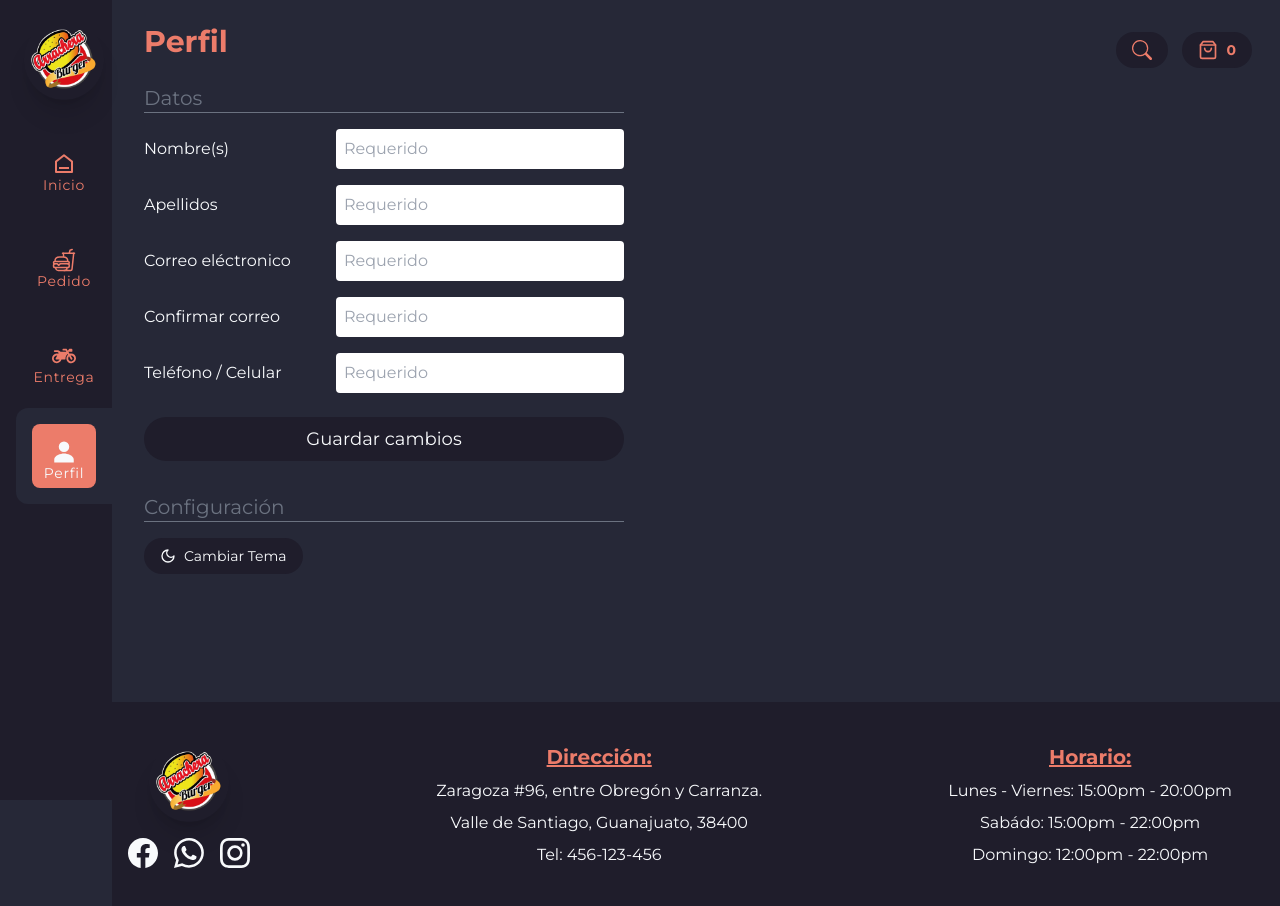
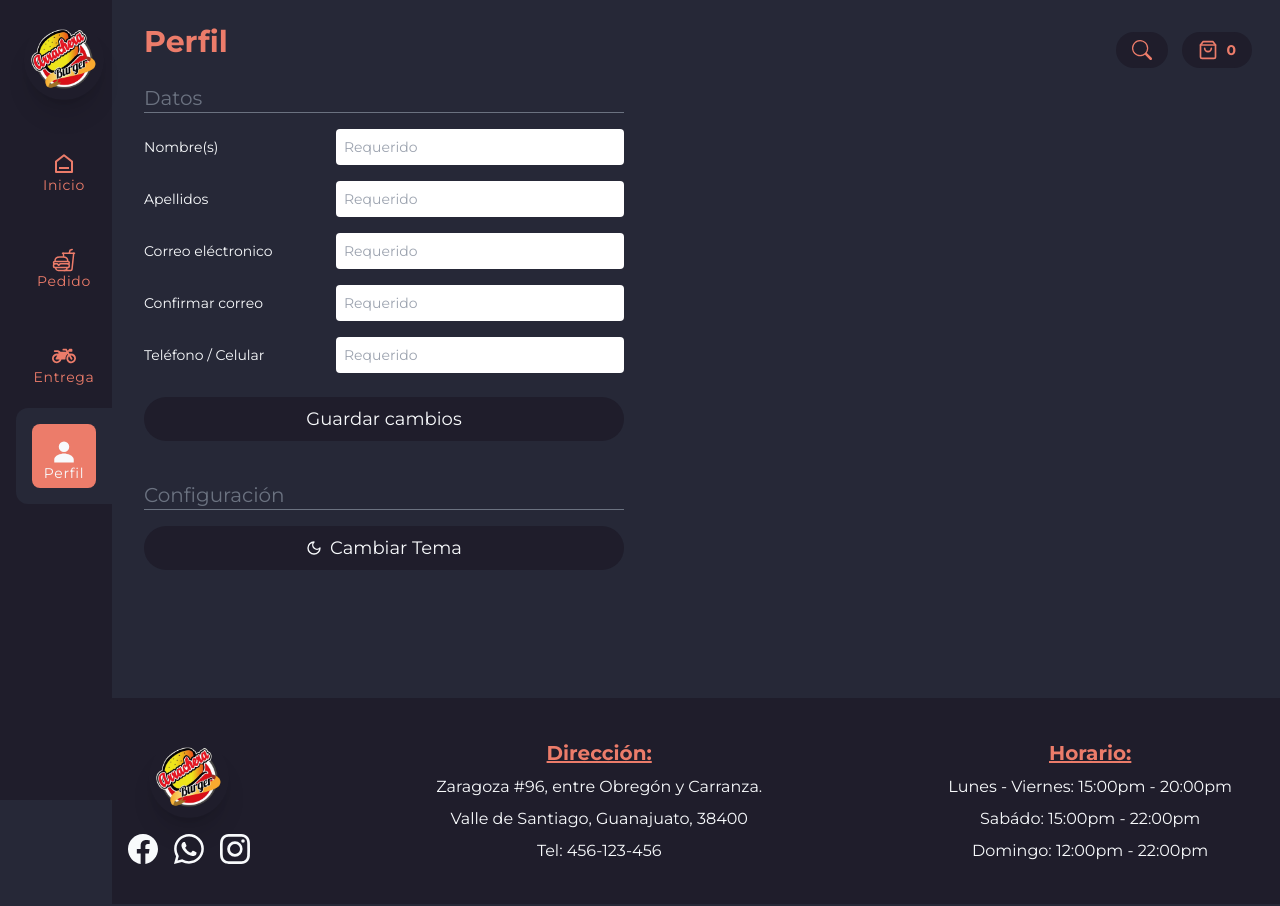
Before and after one commit to Asilvazavala/Ecommerce-Food, a Next.js app: page /perfil in a window 1280 px wide. Shown: the top 906 px of the page. Built offline with nearby package versions, Linux system fonts and the light colour scheme.

Commit message:
modified padding sections

```diff
--- a/app/entrega/page.tsx
+++ b/app/entrega/page.tsx
@@ -11,8 +11,8 @@ const Deliver = () => {
   )
 
   return (
-    <section className='bg-Secondary dark:bg-DarkSecondary w-full px-4 md:pl-36 pt-16 md:pt-8'>
-      <h1 className="text-3xl text-Accent font-bold mb-4">Entrega</h1>
+    <section className='bg-Secondary dark:bg-DarkSecondary w-full px-4 md:pl-36 pt-12 md:pt-8'>
+      <h1 className="text-3xl text-Accent font-bold mb-4 text-center lg:text-left">Entrega</h1>
       <LocationMap />
     </section>
   )
--- a/app/pedido/page.tsx
+++ b/app/pedido/page.tsx
@@ -11,7 +11,7 @@ const Pedido = () => {
   const router = useRouter();
 
   return (
-    <section className='bg-Secondary dark:bg-DarkSecondary w-full px-4 md:pl-36 pt-16 md:pt-8'>
+    <section className='bg-Secondary dark:bg-DarkSecondary w-full px-4 md:pl-36 pt-12 md:pt-8'>
       <h1 className="text-3xl font-bold text-Accent text-center md:text-left mb-2 md:mb-0">Tu carrito de compras</h1>
       <article className="md:mt-8 lg:grid lg:grid-cols-12 lg:items-start gap-x-8">
         <div className="lg:col-span-7">
--- a/app/perfil/page.tsx
+++ b/app/perfil/page.tsx
@@ -1,13 +1,21 @@
+"use client";
+
 import ToggleTheme from "@/helpers/ToggleTheme";
+import toast from "react-hot-toast";
 
 const Perfil = () => {
+  const handleSubmit = (e: React.FormEvent<HTMLFormElement>) => {
+    e.preventDefault();
+    toast.success("Datos guardados correctamente 😀");
+  }
+
   return (
     <section className='bg-Secondary dark:bg-DarkSecondary w-full px-4
-    flex items-center flex-col md:pl-36 pt-16 md:pt-6 md:items-start'>
+    flex items-center flex-col md:pl-36 pt-12 md:pt-6 md:items-start'>
       <h1 className="text-3xl text-Accent font-bold mb-6">Perfil</h1>
       <h2 className="border-b border-gray-500 text-gray-500 text-xl w-full md:w-[30rem] mb-4">Datos</h2>
 
-      <form className="flex flex-col gap-4 w-full md:w-[30rem] pb-4">
+      <form onSubmit={handleSubmit} className="flex flex-col gap-4 w-full md:w-[30rem] pb-4 text-sm">
         <article className="flex justify-between items-center gap-2">
           <label htmlFor="nombre">Nombre(s)</label>
           <input
@@ -57,13 +65,14 @@ const Perfil = () => {
           />
         </article>
         <button
+          type="submit"
           className="mt-2 w-full px-4 hover:outline
         hover:outline-Accent transition py-2 bg-Primary dark:bg-DarkPrimary
           rounded-full text-lg">
           Guardar cambios
         </button>
       </form>
-      <h2 className="border-b border-gray-500 text-gray-500 text-xl w-full md:w-[30rem] mt-4">Configuración</h2>
+      <h2 className="border-b border-gray-500 text-gray-500 text-xl w-full md:w-[30rem] mt-6 mb-2">Configuración</h2>
       <ToggleTheme />
     </section>
   )
--- a/components/Header.tsx
+++ b/components/Header.tsx
@@ -5,7 +5,7 @@ import { formatedDate } from '../helpers/constants';
 const Header: React.FC = () => {
 
   return (
-    <section className="grid grid-cols-1 lg:grid-cols-8 pt-10 md:pt-0">
+    <section className="grid grid-cols-1 lg:grid-cols-8 pt-6 md:pt-0">
       <main className="lg:col-span-8">
         <header className="pt-6 pb-6 flex flex-col gap-4 md:flex-row md:justify-between md:items-center">
           <article className="text-white text-center md:text-left">
--- a/components/Location/Location.tsx
+++ b/components/Location/Location.tsx
@@ -4,6 +4,7 @@ import { Map } from 'leaflet';
 import { MapContainer, TileLayer } from 'react-leaflet';
 import 'leaflet/dist/leaflet.css';
 import { MarkerHouse } from './MarkerHouse/MarkerHouse';
+import toast from 'react-hot-toast';
 
 export function Location() {
   const coordinatePoint = {
@@ -33,7 +34,9 @@ export function Location() {
       <article className='flex flex-col gap-y-2 justify-center items-center z-50 pt-2 pb-4 bg-Primary
       dark:bg-DarkPrimary text-center lg:px-4 '>
         <p className='text-gray-500 max-[500px]:text-sm'>Mueve el marcador en la entrada de tu dirección para una ubicación más precisa</p>
-        <button className='lg:px-40 px-20 rounded-full py-2 bg-Secondary dark:bg-DarkSecondary lg:hover:outline
+        <button
+          onClick={() => toast.success("Dirección guardada correctamente 😀")}
+          className='lg:px-40 px-20 rounded-full py-2 bg-Secondary dark:bg-DarkSecondary lg:hover:outline
          lg:hover:outline-Accent text-lg font-semibold'>
           Guardar
         </button>
--- a/components/Product.tsx
+++ b/components/Product.tsx
@@ -41,7 +41,7 @@ const ProductPage: React.FC<ProductPageProps> = (props: ProductPageProps) => {
   }
 
   return (
-    <section className="md:ml-28 pt-8 md:pt-0">
+    <section className="md:ml-28 pt-4 md:pt-0">
       <main className="px-4 py-10 sm:px-6 lg:pr-8 lg:ol-6">
         <article className="lg:grid lg:grid-cols-2 lg:items-start lg:gap-x-12">
           {/* Galería */}
--- a/helpers/ToggleTheme.tsx
+++ b/helpers/ToggleTheme.tsx
@@ -21,16 +21,18 @@ const ToggleTheme = () => {
 
   return (
     <div
+      className='w-full text-lg md:w-[30rem]'
       onClick={toggleDarkMode}
     >
       <button
-        className='flex items-center bg-Primary dark:bg-DarkPrimary
-        rounded-full px-4 py-2 hover:outline hover:outline-Accent mt-4'>
+        className='flex justify-center items-center mt-2 w-full px-4 hover:outline
+        hover:outline-Accent transition py-2 bg-Primary dark:bg-DarkPrimary
+          rounded-full'>
         { isDarkMode
           ? <LuMoon className='h-4 w-4' />
           : <LuSun className='h-4 w-4' />
         }
-        <span className='ml-1 md:ml-2 text-sm'>
+        <span className='ml-1 md:ml-2'>
           Cambiar Tema
         </span>
       </button>
```
